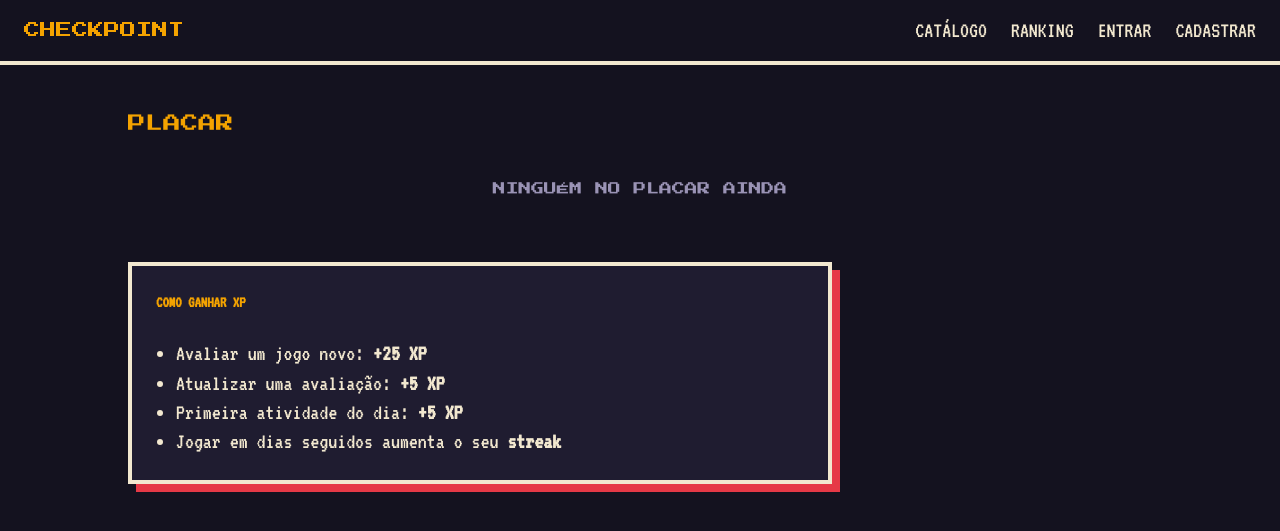
After one commit to DevTroli/CheckPoint, a Django app: page /ranking/ in a window 1280 px wide. The commit adds this page. Shown: the top 531 px of the page. Run offline with Django 5.2, Linux system fonts and the light colour scheme; data that the repository does not hold is empty.

Commit message:
feat: adiciona gamificacao no front (placar, ganho de XP e ranking)
Mostra XP e streak no cabecalho, avisa o XP ganho ao salvar uma
avaliacao e cria a pagina /ranking/ com o top 10, destaque do usuario
logado e as regras de XP do README. O ranking exibe JOGADOR #id porque a
API nao retorna o nome dos outros usuarios.

Co-Authored-By: Claude Sonnet 5.5 <noreply@anthropic.com>

```diff
--- a/app/web/static/web/api.js
+++ b/app/web/static/web/api.js
@@ -27,6 +27,22 @@
         .catch(() => null);
     }
     return usuarioPromessa;
+  };
+
+  /* XP, streak e posição do usuário logado; compartilhado entre cabeçalho e páginas. */
+  let gamificacaoPromessa = null;
+  Checkpoint.gamificacao = function () {
+    if (!gamificacaoPromessa) {
+      gamificacaoPromessa = Checkpoint.api("GET", "/api/gamificacao/me/")
+        .then((r) => (r.ok ? r.dados : null))
+        .catch(() => null);
+    }
+    return gamificacaoPromessa;
+  };
+
+  Checkpoint.atualizarGamificacao = function (dados) {
+    gamificacaoPromessa = Promise.resolve(dados);
+    document.dispatchEvent(new CustomEvent("gamificacao-atualizada", { detail: dados }));
   };
 
   Checkpoint.el = function (tag, atributos, ...filhos) {
--- a/app/web/static/web/estilo.css
+++ b/app/web/static/web/estilo.css
@@ -395,3 +395,75 @@ h1 {
 #minha-avaliacao {
   margin-top: 2rem;
 }
+
+/* ---- Gamificação ---- */
+.placar-mini {
+  padding: 0.1rem 0.5rem;
+  border: 2px solid var(--ouro);
+  color: var(--ouro);
+  white-space: nowrap;
+}
+
+.placar-mini:empty {
+  display: none;
+}
+
+.ganho {
+  margin-bottom: 1rem;
+  padding: 0.75rem 1rem;
+  background: var(--fundo);
+  border: 4px solid var(--ouro);
+  box-shadow: 4px 4px 0 var(--ouro);
+  font-family: var(--fonte-titulo);
+  font-size: 0.8rem;
+  color: var(--ouro);
+}
+
+.voce {
+  margin: 1rem 0;
+  font-family: var(--fonte-titulo);
+  font-size: 0.7rem;
+  line-height: 1.8;
+  color: var(--ouro);
+}
+
+.tabela {
+  width: 100%;
+  margin: 1.5rem 0;
+  border-collapse: collapse;
+  background: var(--painel);
+  border: 4px solid var(--borda);
+}
+
+.tabela th {
+  padding: 0.75rem;
+  text-align: left;
+  font-family: var(--fonte-titulo);
+  font-size: 0.6rem;
+  font-weight: 400;
+  color: var(--suave);
+  border-bottom: 4px solid var(--borda);
+}
+
+.tabela td {
+  padding: 0.6rem 0.75rem;
+  border-bottom: 2px solid var(--suave);
+}
+
+.tabela tr:last-child td {
+  border-bottom: 0;
+}
+
+.tabela .destaque td {
+  background: var(--fundo);
+  color: var(--ouro);
+}
+
+.regras {
+  margin: 2rem 0 0;
+}
+
+.regras ul {
+  margin: 0;
+  padding-left: 1.25rem;
+}
--- a/app/web/static/web/nav.js
+++ b/app/web/static/web/nav.js
@@ -5,11 +5,18 @@
   const usuario = await Checkpoint.usuario();
   if (!usuario) return; // mantém os links Entrar/Cadastrar do HTML
 
+  const placar = Checkpoint.el("span", { class: "placar-mini" });
+  function mostrarPlacar(gamificacao) {
+    placar.textContent = gamificacao ? "XP " + gamificacao.xp + " | STREAK " + gamificacao.streak : "";
+  }
+  document.addEventListener("gamificacao-atualizada", (evento) => mostrarPlacar(evento.detail));
+
   const sair = Checkpoint.el("button", { type: "button", class: "link-botao" }, "Sair");
   sair.addEventListener("click", async () => {
     await Checkpoint.api("POST", "/api/auth/logout/");
     window.location.href = "/entrar/";
   });
 
-  alvo.replaceChildren(Checkpoint.el("span", { class: "jogador" }, usuario.nome_usuario), sair);
+  alvo.replaceChildren(Checkpoint.el("span", { class: "jogador" }, usuario.nome_usuario), placar, sair);
+  mostrarPlacar(await Checkpoint.gamificacao());
 })();
--- /dev/null
+++ b/app/web/static/web/ranking.js
@@ -0,0 +1,49 @@
+(function () {
+  const tabela = document.getElementById("tabela-ranking");
+  const corpo = document.getElementById("corpo-ranking");
+  const vazio = document.getElementById("vazio");
+  const voce = document.getElementById("voce");
+  const dialogo = document.getElementById("dialogo");
+
+  /* O ranking da API só traz usuario_id; só o nome do próprio usuário é conhecido. */
+  function linha(item, usuario) {
+    const souEu = usuario && item.usuario_id === usuario.id;
+    const nome = souEu ? usuario.nome_usuario + " (VOCÊ)" : "JOGADOR #" + item.usuario_id;
+    return Checkpoint.el(
+      "tr",
+      souEu ? { class: "destaque" } : {},
+      Checkpoint.el("td", {}, String(item.posicao)),
+      Checkpoint.el("td", {}, nome),
+      Checkpoint.el("td", {}, String(item.xp))
+    );
+  }
+
+  function resumoDoUsuario(gamificacao) {
+    if (!gamificacao.posicao) return "VOCÊ AINDA NÃO TEM XP";
+    return "VOCÊ: #" + gamificacao.posicao + " | " + gamificacao.xp + " XP | STREAK " + gamificacao.streak;
+  }
+
+  (async function iniciar() {
+    try {
+      const usuario = await Checkpoint.usuario();
+      const resposta = await Checkpoint.api("GET", "/api/gamificacao/ranking/?limite=10");
+      if (!resposta.ok) {
+        Checkpoint.mostrarDialogo(dialogo, "Não foi possível carregar o ranking.");
+        return;
+      }
+      corpo.replaceChildren(...resposta.dados.map((item) => linha(item, usuario)));
+      tabela.hidden = resposta.dados.length === 0;
+      vazio.hidden = resposta.dados.length > 0;
+
+      if (usuario) {
+        const gamificacao = await Checkpoint.gamificacao();
+        if (gamificacao) {
+          voce.textContent = resumoDoUsuario(gamificacao);
+          voce.hidden = false;
+        }
+      }
+    } catch (e) {
+      Checkpoint.mostrarDialogo(dialogo, "Sem conexão com o servidor.");
+    }
+  })();
+})();
--- a/app/web/templates/web/base.html
+++ b/app/web/templates/web/base.html
@@ -15,6 +15,7 @@
     <a class="marca" href="{% url 'inicio' %}">CHECKPOINT</a>
     <nav class="menu">
       <a href="{% url 'jogos' %}">Catálogo</a>
+      <a href="{% url 'ranking' %}">Ranking</a>
       <span id="menu-usuario" class="menu-usuario">
         <a href="{% url 'entrar' %}">Entrar</a>
         <a href="{% url 'cadastrar' %}">Cadastrar</a>
--- a/app/web/templates/web/jogo_detalhe.html
+++ b/app/web/templates/web/jogo_detalhe.html
@@ -34,6 +34,8 @@
 
   <article id="minha-avaliacao" class="painel painel-largo" hidden>
     <h2 class="painel-titulo">MINHA AVALIAÇÃO</h2>
+
+    <div class="ganho" id="ganho" role="status" hidden></div>
 
     <p id="avaliacao-login" hidden>
       <a href="{% url 'entrar' %}">Entre</a> para avaliar este jogo.
--- /dev/null
+++ b/app/web/templates/web/ranking.html
@@ -0,0 +1,33 @@
+{% extends "web/base.html" %}
+{% load static %}
+
+{% block titulo %}Ranking | Checkpoint{% endblock %}
+
+{% block conteudo %}
+<section class="pagina">
+  <h1 class="pagina-titulo">PLACAR</h1>
+
+  <p id="voce" class="voce" hidden></p>
+  <div class="dialogo" id="dialogo" role="alert" hidden></div>
+  <p id="vazio" class="vazio" hidden>NINGUÉM NO PLACAR AINDA</p>
+
+  <table id="tabela-ranking" class="tabela" hidden>
+    <thead>
+      <tr><th>#</th><th>JOGADOR</th><th>XP</th></tr>
+    </thead>
+    <tbody id="corpo-ranking"></tbody>
+  </table>
+
+  <div class="painel painel-largo regras">
+    <h2 class="painel-titulo">COMO GANHAR XP</h2>
+    <ul>
+      <li>Avaliar um jogo novo: <strong>+25 XP</strong></li>
+      <li>Atualizar uma avaliação: <strong>+5 XP</strong></li>
+      <li>Primeira atividade do dia: <strong>+5 XP</strong></li>
+      <li>Jogar em dias seguidos aumenta o seu <strong>streak</strong></li>
+    </ul>
+  </div>
+</section>
+{% endblock %}
+
+{% block scripts %}<script src="{% static 'web/ranking.js' %}"></script>{% endblock %}
--- a/app/web/urls.py
+++ b/app/web/urls.py
@@ -6,6 +6,7 @@ urlpatterns = [
     path("", views.inicio, name="inicio"),
     path("entrar/", views.entrar, name="entrar"),
     path("cadastrar/", views.cadastrar, name="cadastrar"),
+    path("ranking/", views.ranking, name="ranking"),
     path("jogos/", views.jogos, name="jogos"),
     path("jogos/novo/", views.jogo_novo, name="jogo_novo"),
     path("jogos/<int:jogo_id>/", views.jogo_detalhe, name="jogo_detalhe"),
--- a/app/web/views.py
+++ b/app/web/views.py
@@ -21,6 +21,10 @@ def jogo_detalhe(request, jogo_id):
     return render(request, "web/jogo_detalhe.html", {"jogo_id": jogo_id})
 
 
+def ranking(request):
+    return render(request, "web/ranking.html")
+
+
 def jogo_novo(request):
     return render(request, "web/jogo_form.html", {"jogo_id": ""})
 
```
Also changed, not shown: app/web/static/web/avaliacao.js (+24 -0 lines), tests/test_web.py (+11 -0 lines).
